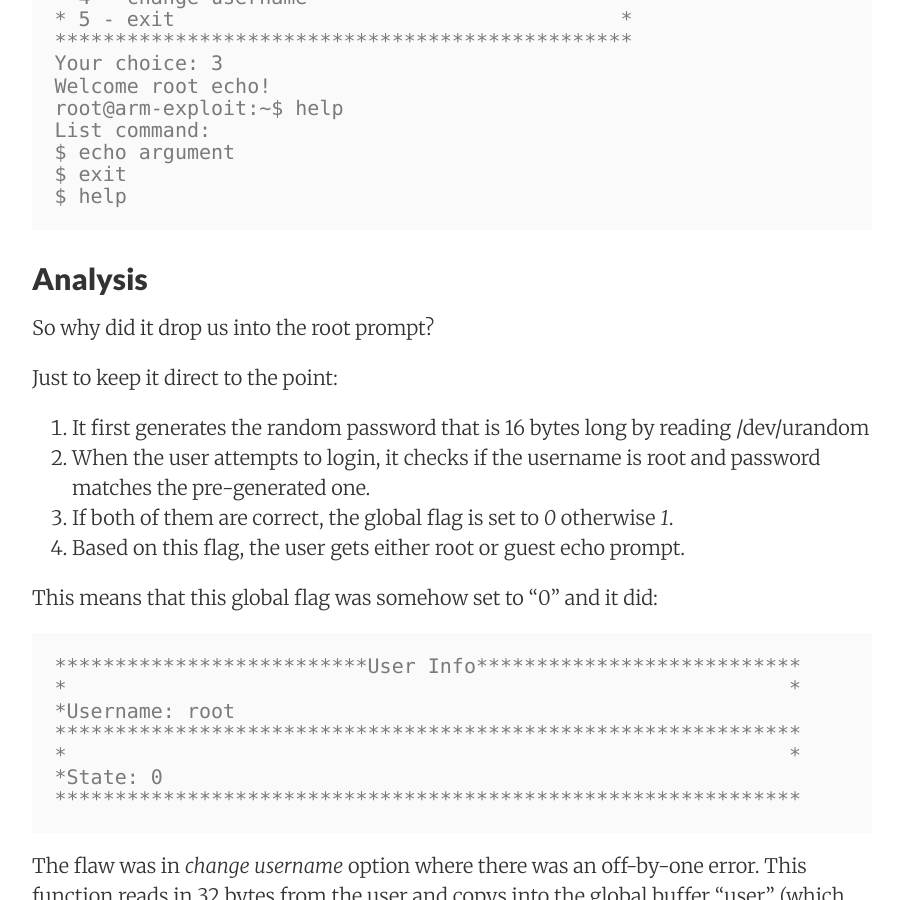
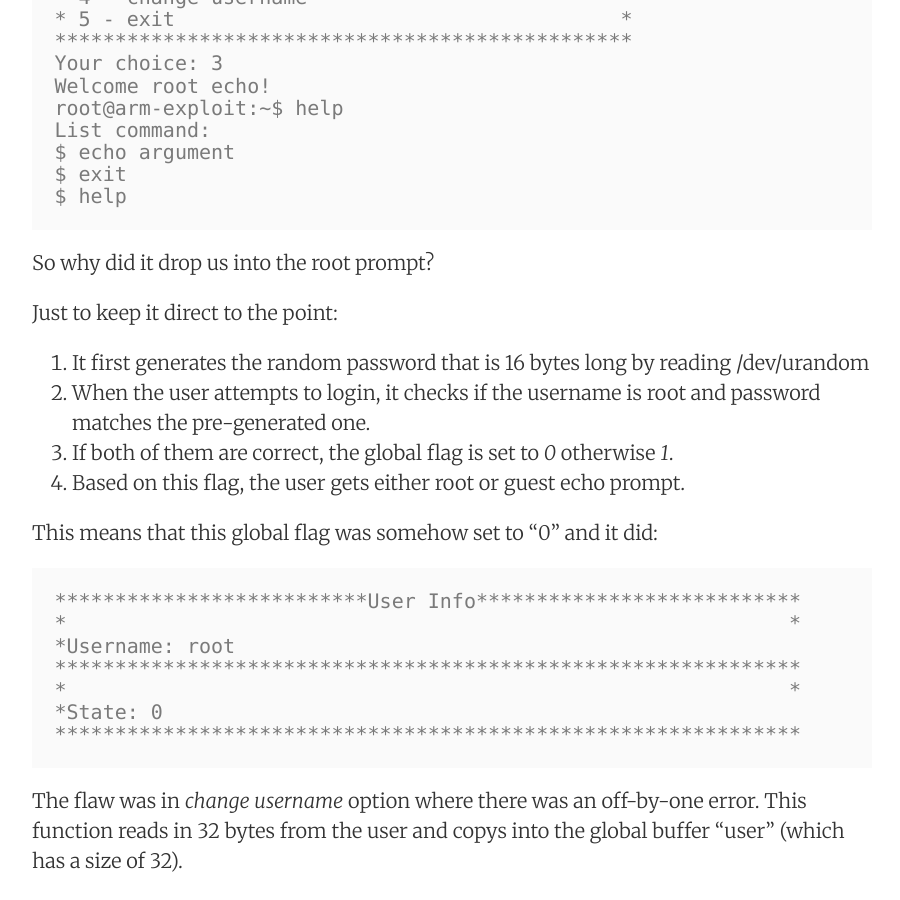
Before and after one commit to z3r0s/blog, a Jekyll site: the page built from _posts/2018-02-01-acebear-ctf-2018-quals-arm-exploit.md, in a window 1280 px wide and 900 px high, scrolled down 5670 px. Shown: the whole window, without its empty margins (188-1088 px from the left). Built offline with Jekyll 4.4.1, drawn with Linux system fonts in a browser that asks for light colours; Markdown is read by kramdown in place of the engine named in the settings.

Commit message:
duplicate

````diff
--- a/_posts/2018-02-01-acebear-ctf-2018-quals-arm-exploit.md
+++ b/_posts/2018-02-01-acebear-ctf-2018-quals-arm-exploit.md
@@ -235,8 +235,6 @@ $ exit
 $ help
 ```
 
-## Analysis
-
 So why did it drop us into the root prompt?
 
 Just to keep it direct to the point:
````
